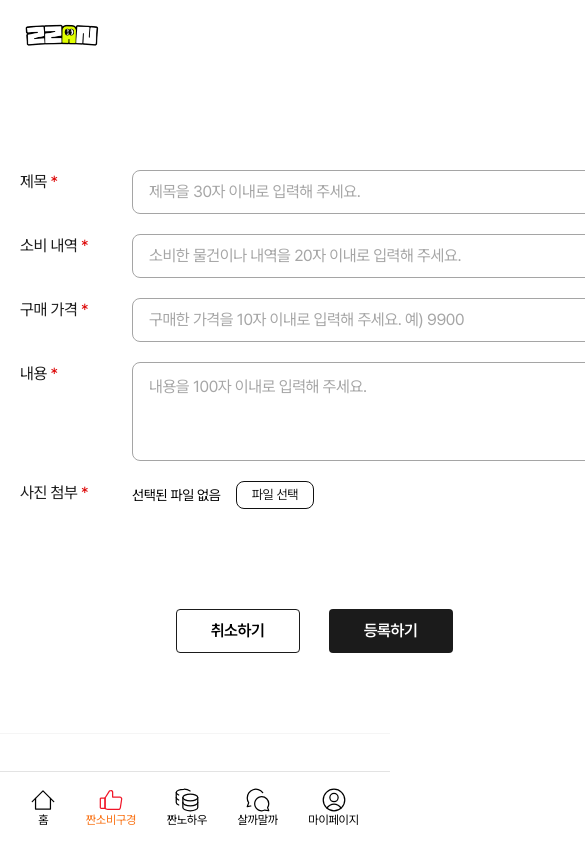
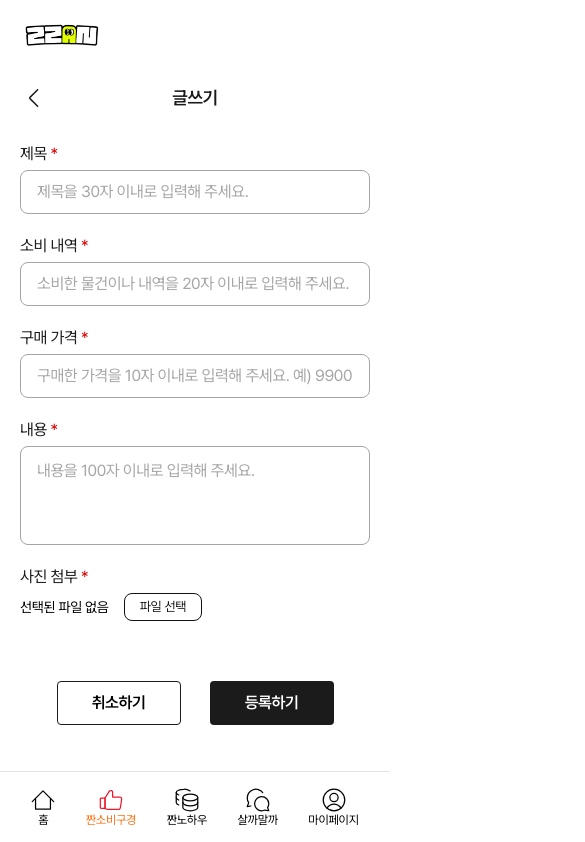
Before and after one commit to ZZANTech/ZZANTech-Fe, a Next.js app: page /boards/votes/write in a window 390 px wide. Shown: the top 842 px of the page, 585 px wide, since content can reach past the window. Built offline with nearby package versions, Linux system fonts and the light colour scheme; no server answers; a web font is replaced by a local one.

Commit message:
feat: vote write form mobile ui

```diff
--- a/src/app/(main)/boards/votes/_components/VoteWriteForm.tsx
+++ b/src/app/(main)/boards/votes/_components/VoteWriteForm.tsx
@@ -149,12 +149,12 @@ function VoteWriteForm({ previousContent }: VoteWriteFormProps) {
   };
 
   return (
-    <form onSubmit={handleOpenConfirmModal} className="w-[588px] flex flex-col gap-5 mt-[120px] mx-auto">
-      <div className="flex items-start gap-3">
-        <label htmlFor="title" className="w-[100px] text-base font-normal text-[#1b1b1b]">
+    <form onSubmit={handleOpenConfirmModal} className="max-w-[588px] flex flex-col gap-5 mt-4 md:mt-[120px] mx-auto">
+      <div className="flex flex-col md:flex-row items-start gap-1 md:gap-3">
+        <label htmlFor="title" className="w-full md:w-[100px] text-base font-normal text-[#1b1b1b]">
           제목 <span className="text-[#dc0000]">*</span>
         </label>
-        <div className="w-[496px] flex flex-col flex-1 gap-2">
+        <div className="w-full md:w-[496px] flex flex-col flex-1 gap-2">
           <input
             type="text"
             id="title"
@@ -167,11 +167,12 @@ function VoteWriteForm({ previousContent }: VoteWriteFormProps) {
           {errors.title && <span className="text-red-500 text-[13px] leading-[18px]">{errors.title}</span>}
         </div>
       </div>
-      <div className="flex items-start gap-3">
-        <label htmlFor="productName" className="w-[100px] text-base font-normal text-[#1b1b1b]">
+
+      <div className="flex flex-col md:flex-row items-start gap-1 md:gap-3">
+        <label htmlFor="productName" className="w-full md:w-[100px] text-base font-normal text-[#1b1b1b]">
           소비 내역 <span className="text-[#dc0000]">*</span>
         </label>
-        <div className="flex flex-col flex-1 gap-2">
+        <div className="w-full md:w-[496px] flex flex-col flex-1 gap-2">
           <input
             type="text"
             id="productName"
@@ -184,11 +185,12 @@ function VoteWriteForm({ previousContent }: VoteWriteFormProps) {
           {errors.productName && <span className="text-red-500 text-[13px] leading-[18px]">{errors.productName}</span>}
         </div>
       </div>
-      <div className="flex items-start gap-3">
-        <label htmlFor="productPrice" className="w-[100px] text-base font-normal text-[#1b1b1b]">
+
+      <div className="flex flex-col md:flex-row items-start gap-1 md:gap-3">
+        <label htmlFor="productPrice" className="w-full md:w-[100px] text-base font-normal text-[#1b1b1b]">
           구매 가격 <span className="text-[#dc0000]">*</span>
         </label>
-        <div className="flex flex-col flex-1 gap-2">
+        <div className="w-full md:w-[496px] flex flex-col flex-1 gap-2">
           <input
             type="text"
             id="productPrice"
@@ -206,11 +208,12 @@ function VoteWriteForm({ previousContent }: VoteWriteFormProps) {
           )}
         </div>
       </div>
-      <div className="flex items-start gap-3">
-        <label htmlFor="content" className="w-[100px] text-base font-normal text-[#1b1b1b]">
+
+      <div className="flex flex-col md:flex-row items-start gap-1 md:gap-3">
+        <label htmlFor="content" className="w-full md:w-[100px] text-base font-normal text-[#1b1b1b]">
           내용 <span className="text-[#dc0000]">*</span>
         </label>
-        <div className="flex flex-col flex-1 gap-2">
+        <div className="w-full md:w-[496px] flex flex-col flex-1 gap-2">
           <textarea
             id="content"
             value={content}
@@ -222,11 +225,12 @@ function VoteWriteForm({ previousContent }: VoteWriteFormProps) {
           {errors.content && <span className="text-red-500 text-[13px] leading-[18px]">{errors.content}</span>}
         </div>
       </div>
-      <div className="flex items-start gap-3">
-        <label htmlFor="image" className="w-[100px] text-base font-normal text-[#1b1b1b]">
+
+      <div className="flex flex-col md:flex-row items-start gap-1 md:gap-33">
+        <label htmlFor="image" className="w-full md:w-[100px] text-base font-normal text-[#1b1b1b]">
           사진 첨부 <span className="text-[#dc0000]">*</span>
         </label>
-        <div className="flex flex-col flex-1 gap-2">
+        <div className="w-full md:w-[496px] flex flex-col flex-1 gap-2">
           {image || imageUrl ? (
             <div className="relative w-[120px] h-[80px] mb-2">
               <Image
@@ -262,7 +266,8 @@ function VoteWriteForm({ previousContent }: VoteWriteFormProps) {
           {errors.image && <span className="text-red-500 text-[13px] leading-[18px]">{errors.image}</span>}
         </div>
       </div>
-      <div className="flex justify-center gap-[29px] mt-[80px]">
+
+      <div className="flex justify-center gap-[29px] mt-10 md:mt-20">
         <Button onClick={handleCancel} variant="white" size="medium" weight="semibold" className="rounded">
           취소하기
         </Button>
@@ -277,6 +282,7 @@ function VoteWriteForm({ previousContent }: VoteWriteFormProps) {
           등록하기
         </Button>
       </div>
+
       {(isPostPending || isUploading || isPatchPending) && <LoadingSpinner isSubmitting />}
     </form>
   );
--- a/src/app/(main)/boards/votes/edit/[voteId]/page.tsx
+++ b/src/app/(main)/boards/votes/edit/[voteId]/page.tsx
@@ -1,10 +1,16 @@
 import { getVote } from "@/apis/votes";
+import MobileHeader from "@/components/MobileHeader";
 import VoteWriteForm from "@/app/(main)/boards/votes/_components/VoteWriteForm";
 
 async function VoteEditPage({ params: { voteId } }: { params: { voteId: number } }) {
   const vote = await getVote(voteId);
 
-  return <VoteWriteForm previousContent={vote} />;
+  return (
+    <>
+      <MobileHeader title="글쓰기" />
+      <VoteWriteForm previousContent={vote} />
+    </>
+  );
 }
 
 export default VoteEditPage;
--- a/src/app/(main)/boards/votes/write/page.tsx
+++ b/src/app/(main)/boards/votes/write/page.tsx
@@ -1,8 +1,10 @@
+import MobileHeader from "@/components/MobileHeader";
 import VoteWriteForm from "@/app/(main)/boards/votes/_components/VoteWriteForm";
 
 function VoteWritePage() {
   return (
     <>
+      <MobileHeader title="글쓰기" />
       <VoteWriteForm />
     </>
   );
```
